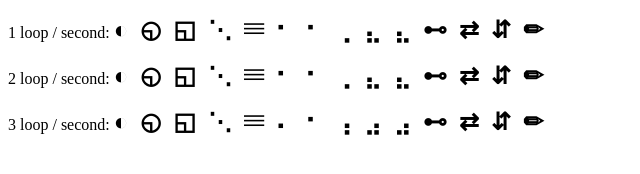
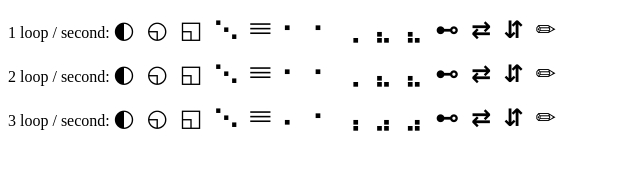
Before and after one commit to adriengibrat/jQuery-spinner, a website: page index.html in a window 1280 px wide. Shown: the whole page, without its empty margins (0-640 px from the left). Drawn offline with nearby package versions, Linux system fonts and the light colour scheme.

Commit message:
Font test for ie

```diff
--- a/index.html
+++ b/index.html
@@ -5,15 +5,15 @@
 	<meta http-equiv="Content-Type" content="text/html; charset=WINDOWS-1252"><!-- Yeah, it's a lame encoding... on purpose! -->
 	<style>
 		@font-face {
-			font-family: 'Test';
-			src: url('arial-webfont.eot');
-			src: url('arial-webfont.eot?#iefix') format('embedded-opentype'),
-				url('arial-webfont.woff') format('woff'),
-				url('arial-webfont.ttf') format('truetype');
+			font-family: Test;
+			src: url(arial-webfont.eot);
+			src: url(arial-webfont.eot?#iefix) format(embedded-opentype),
+				url(arial-webfont.woff) format(woff),
+				url(arial-webfont.ttf) format(truetype);
 			font-weight: normal;
 			font-style: normal;
 		}
-		.spinner{ font-family: 'Test';font-size: 150%; margin-right: .5em;}</style>
+		.spinner{ font-family: 'DejaVu Sans', Test;font-size: 150%; margin-right: .5em;}</style>
 	<script type="text/javascript" src="http://code.jquery.com/jquery-1.7.2.min.js"></script>
 	<script type="text/javascript" src="jquery-spinner.js"></script>
 	<script type="text/javascript">
```
